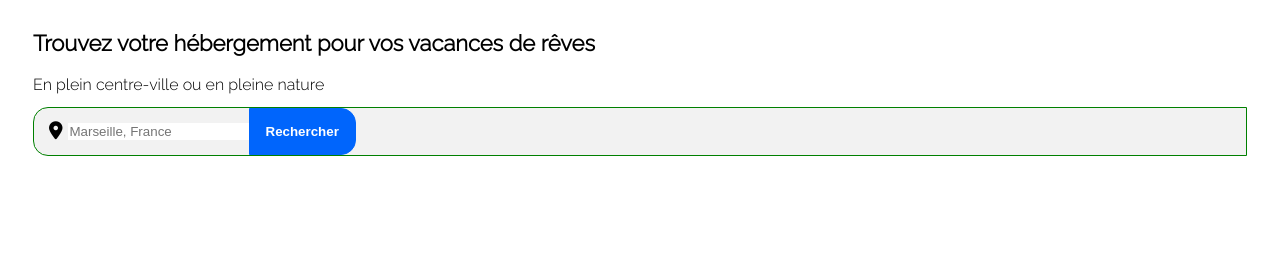
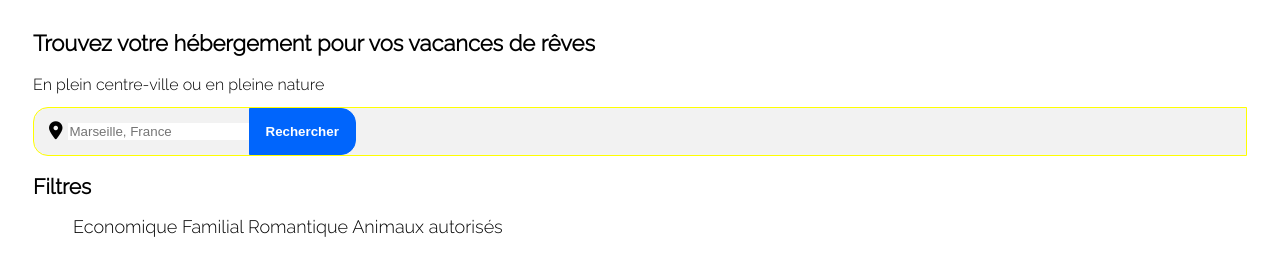
Before and after one commit to CVincent27/Project_1_agence_voyage, a plain HTML site: page index.html in a window 1280 px wide. Shown: the part 66-342 px from the top of the page. Drawn offline with Linux system fonts and the light colour scheme.

Commit message:
Intégration Filtres

```diff
--- a/index.html
+++ b/index.html
@@ -31,15 +31,25 @@
         <h1>Trouvez votre hébergement pour vos vacances de rêves</h1>
         <h2>En plein centre-ville ou en pleine nature</h2>
 
-    <!-- Intégration du formulaire -->
+        <!-- Intégration du formulaire -->
         <form action="" method="get">
             <i class="fa-solid fa-location-dot"></i>
             <input class="text_rechercher" type="text" name="rechercher" placeholder="Marseille, France">
             <input class="submit" type="submit" value="Rechercher">
+        </form>
+
+        <h3>Filtres</h3>
+        <ol>
+            <lo>Economique</lo>
+            <lo>Familial</lo>
+            <lo>Romantique</lo>
+            <lo>Animaux autorisés</lo>
+        </ol>
 
 
 
-        </form>
+
+
     </section>
 
 
--- a/style.css
+++ b/style.css
@@ -78,20 +78,16 @@ h2 {
 /* Formulaire */
 form{
     display: flex;
-    flex-direction: row;
     align-items: center;
-
-
     background: #F2F2F2;
-    border: 1px solid green;
+    border: 1px solid yellow;
     border-radius: 15px 0px 0px 15px;
 
 }
 /* Font awesome */
-i {
+i.fa-location-dot {
     padding-left: 15px;
     padding-right: 5px;
-
 }
 
 input.text_rechercher {
@@ -108,3 +104,8 @@ input.submit{
     border: 1px solid #0065FC;
     border-radius: 0px 15px 15px 0px;
 }
+
+h3 {
+    display: flex;
+
+}
```
